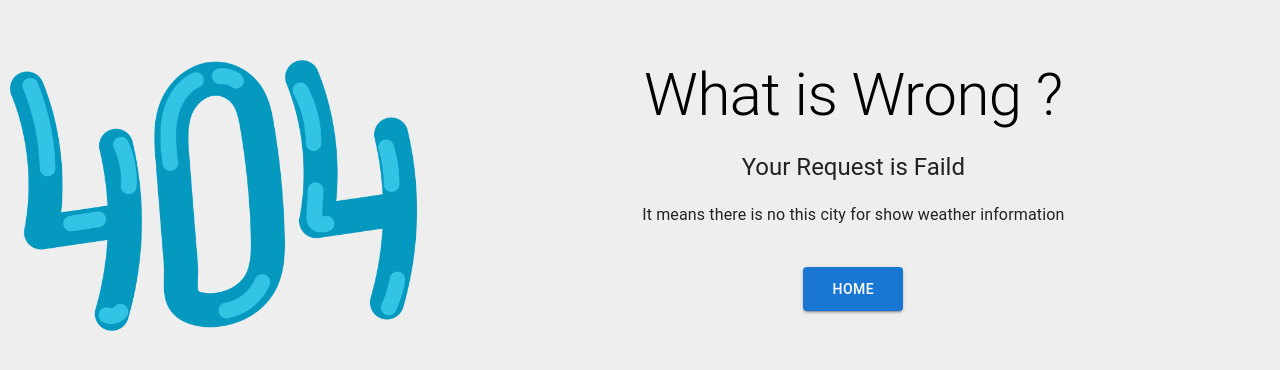
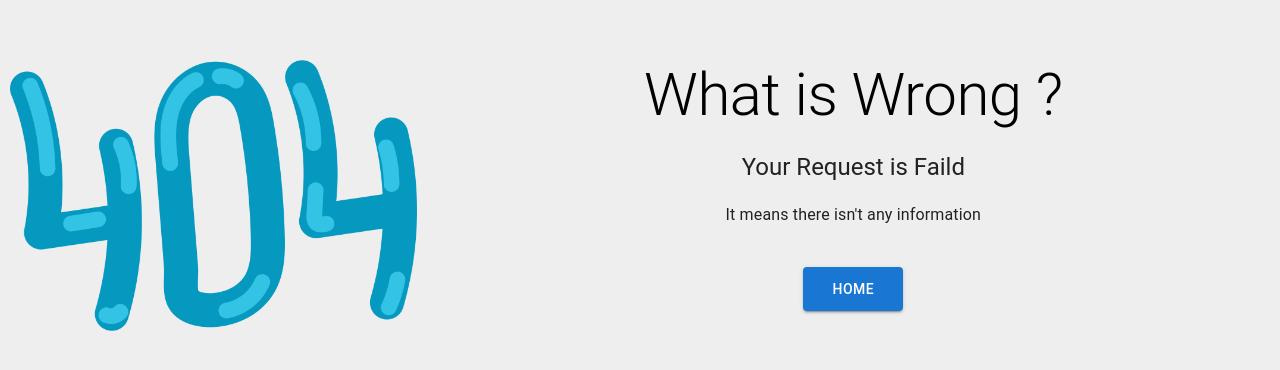
Before and after one commit to arsalannury/WeatherReactApp, a React (Create React App) app: page /notFound in a window 1280 px wide. Shown: the part 130-500 px from the top of the page. Built offline with nearby package versions, Linux system fonts and the light colour scheme.

Commit message:
bug fixed

```diff
--- a/src/component/Errors/WeatherError.jsx
+++ b/src/component/Errors/WeatherError.jsx
@@ -23,7 +23,7 @@ function WeatherError() {
               Your Request is Faild
             </Typography>
             <Typography className={classes.paragraph}>
-              It means there is no this city for show weather information
+              It means there isn't any information
             </Typography>
             <Button
               variant="contained"
```
